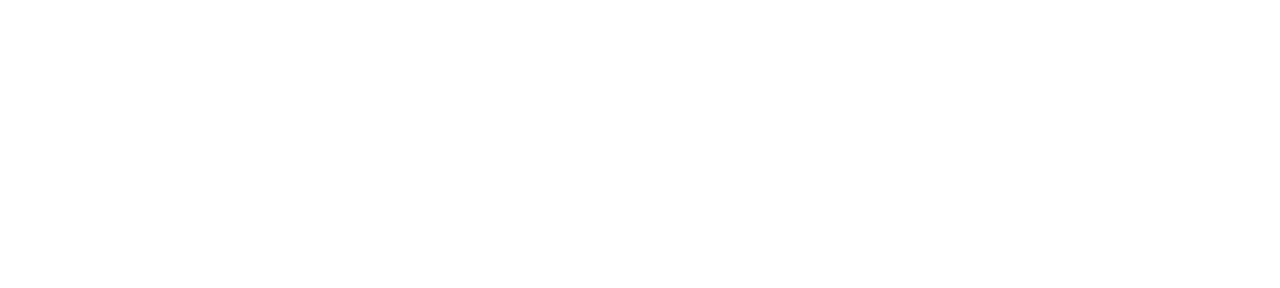
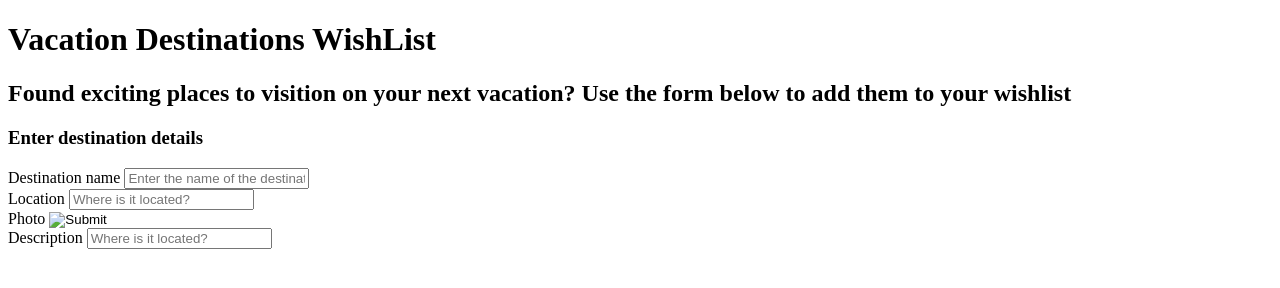
Before and after one commit to apekshyakh/forms, a plain HTML site: page index.html in a window 1280 px wide. Drawn offline with Linux system fonts and the light colour scheme.

Commit message:
Added form and input fields

```diff
--- a/index.html
+++ b/index.html
@@ -3,7 +3,59 @@
   <head>
     <meta charset="UTF-8" />
     <meta name="viewport" content="width=device-width, initial-scale=1.0" />
-    <title>Document</title>
+    <title>Forms</title>
+    <link rel="stylesheet" href="styles.css" />
   </head>
-  <body></body>
+  <h1>Vacation Destinations WishList</h1>
+  <h2>
+    Found exciting places to visition on your next vacation? Use the form below
+    to add them to your wishlist
+  </h2>
+  <body>
+    <h3>Enter destination details</h3>
+
+    <form action="">
+      <div>
+        <label for="destinationname">Destination name</label>
+        <input
+          type="text"
+          placeholder="Enter the name of the destination"
+          name="destinationname"
+          id="destinationname"
+        />
+      </div>
+
+      <div>
+        <label for="location">Location</label>
+        <input
+          type="text"
+          placeholder="Where is it located?"
+          name="location"
+          id="location"
+        />
+      </div>
+
+      <div>
+        <label for="photo">Photo</label>
+        <input
+          type="image"
+          placeholder="Enter an image url of the place"
+          name="photo"
+          id="photo"
+        />
+      </div>
+
+      <div>
+        <label for="description">Description</label>
+        <input
+          type="text"
+          placeholder="Where is it located?"
+          name="description"
+          id="description"
+        />
+      </div>
+    </form>
+
+    <script src="script.js"></script>
+  </body>
 </html>
```
